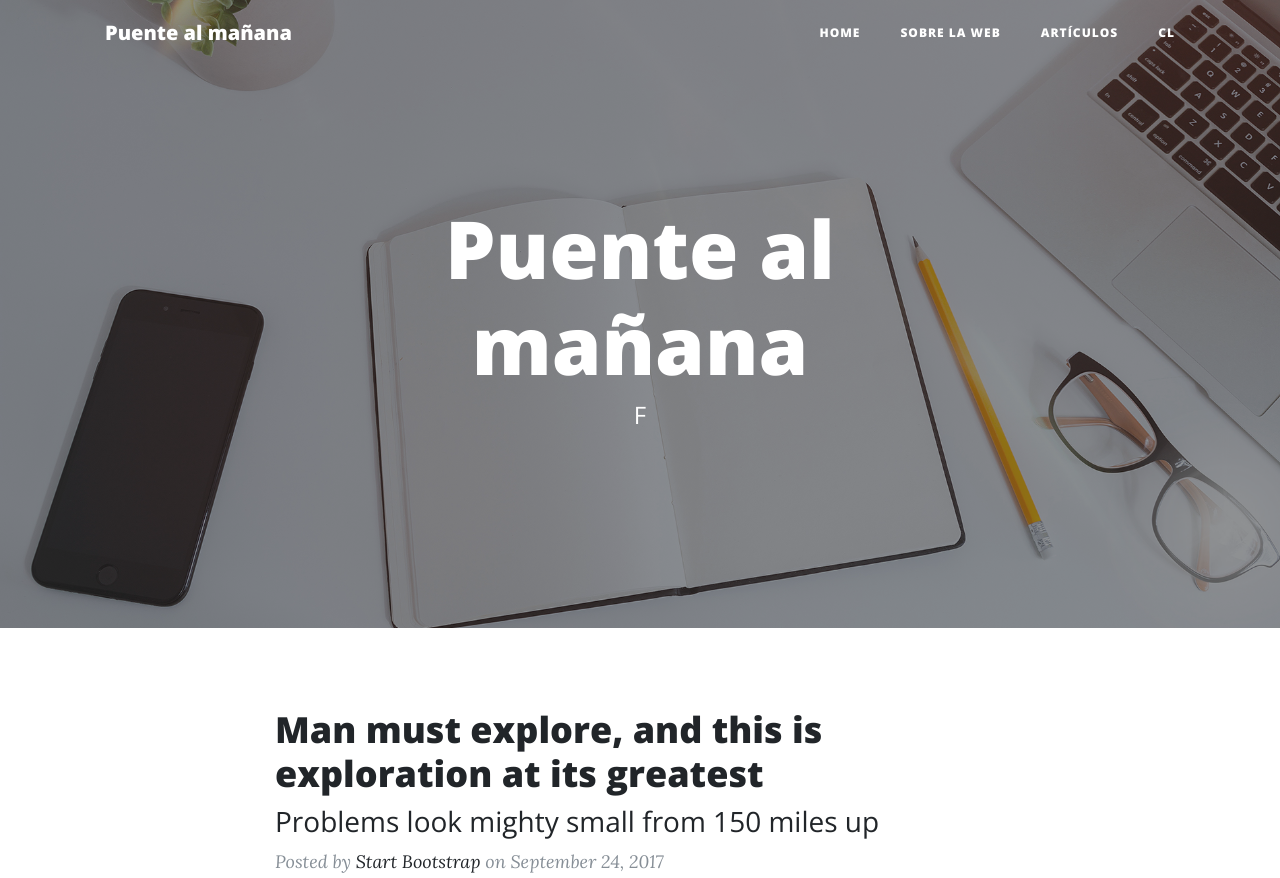
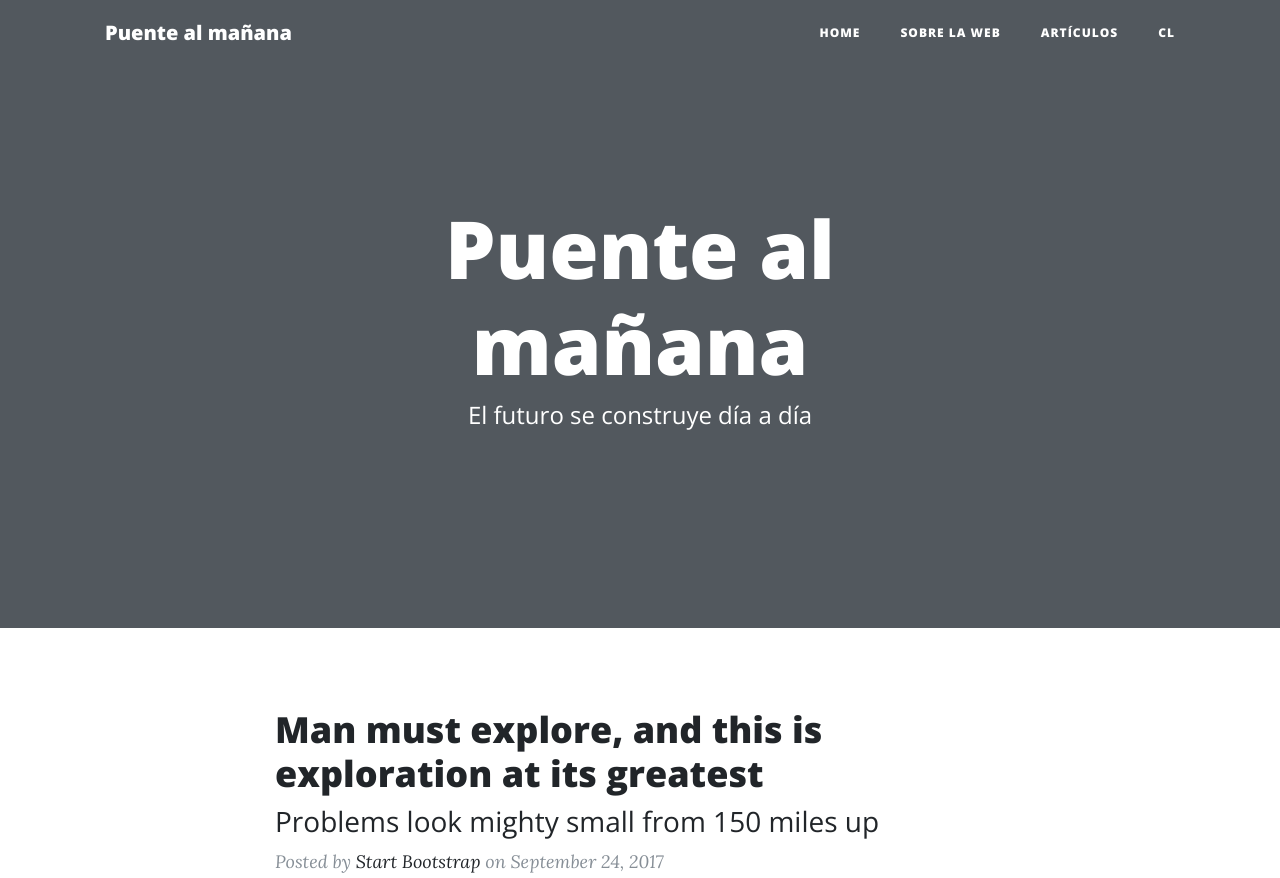
Before and after one commit to Llinot/Puente-al-Manana, a website: page index.html in a window 1280 px wide. Shown: the top 878 px of the page. Drawn offline with nearby package versions, Linux system fonts and the light colour scheme.

Commit message:
Update index.html

```diff
--- a/index.html
+++ b/index.html
@@ -53,14 +53,14 @@
     </nav>
 
     <!-- Page Header -->
-    <header class="masthead" style="background-image: url('img/home-bg.jpg')">
+    <header class="masthead" style="background-image: urlhttps://www.walldevil.com/wallpapers/a79/wallpapers-online-animation-powerpoint-art-animated-blackjack-casino-slots-bestwallpapers-definition-high-eve-screen-wallfile-savers-tribal.jpg"> <!--('img/home-bg.jpg')-->
       <div class="overlay"></div>
       <div class="container">
         <div class="row">
           <div class="col-lg-8 col-md-10 mx-auto">
             <div class="site-heading">
               <h1>Puente al mañana</h1>
-              <span class="subheading">F</span>
+              <span class="subheading">El futuro se construye día a día</span>
             </div>
           </div>
         </div>
```
